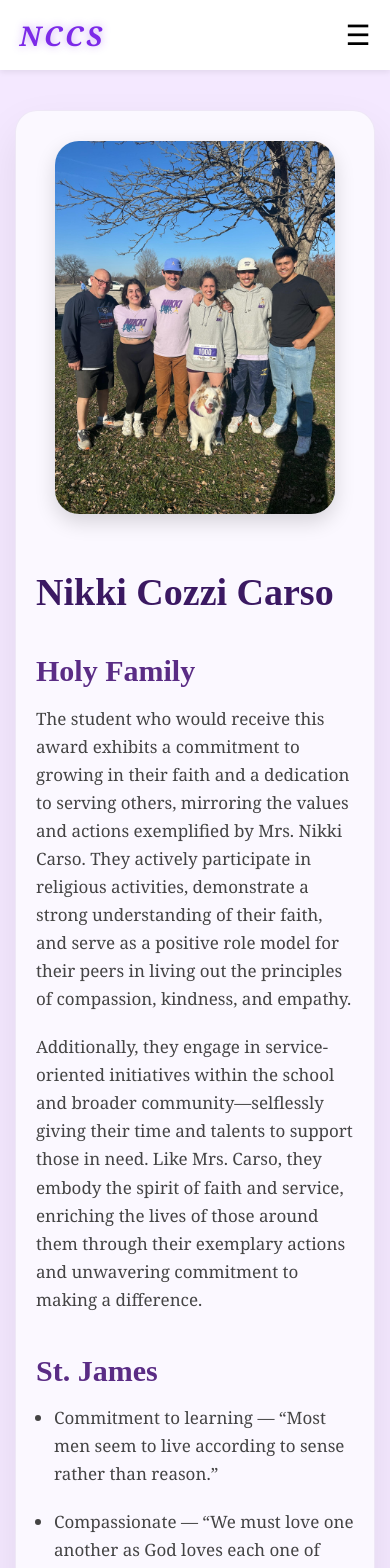
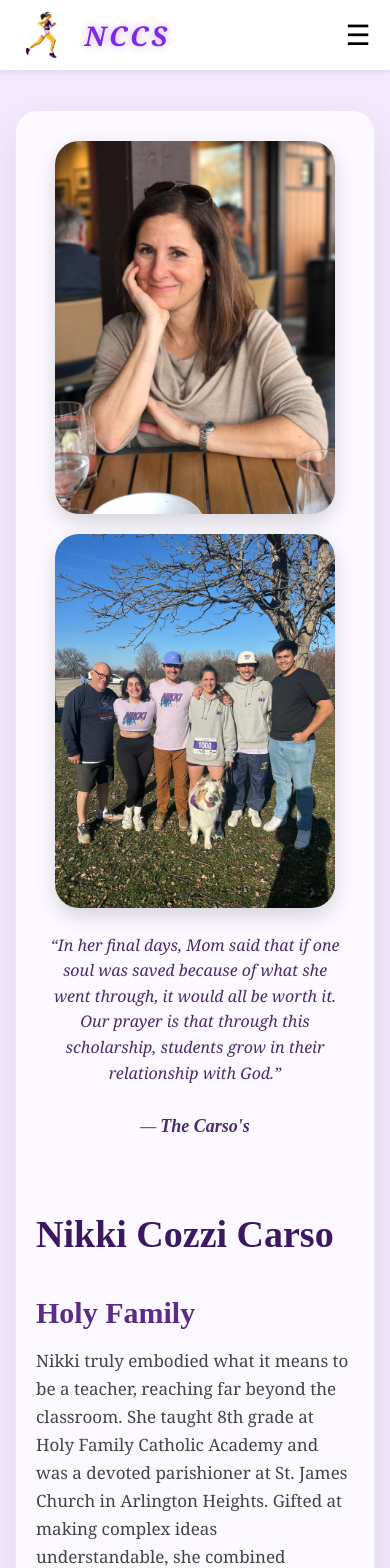
Before and after one commit to DrakeCarso/Nikki-Scholarship-Website, a React (Vite) app: page /about in a window 390 px wide. Shown: the top 1568 px of the page. Built offline with nearby package versions, Linux system fonts and the light colour scheme.

Commit message:
Committing new about us page

```diff
--- a/src/components/Navbar.jsx
+++ b/src/components/Navbar.jsx
@@ -1,6 +1,7 @@
 import { Link } from "react-router-dom";
 import { useState } from "react";
 import "../styles/Navbar.css";
+import NikkiRunning from "../assets/NikkiRunning.jpg"; // <-- NEW IMPORT
 
 export default function Navbar() {
   const [menuOpen, setMenuOpen] = useState(false);
@@ -14,13 +15,17 @@ export default function Navbar() {
 
         {/* LEFT — LOGO */}
         <div className="nav-logo">
-          <Link to="/">NCCS</Link>
+          <Link to="/" className="logo-flex">
+            <img src={NikkiRunning} alt="Nikki Running Logo" className="logo-img" />
+            <span className="logo-text">NCCS</span>
+          </Link>
         </div>
 
         {/* RIGHT — DESKTOP LINKS */}
         <div className="nav-links">
           <Link to="/">Home</Link>
           <Link to="/about">About</Link>
+
           <a
             href={galleryUrl}
             target="_blank"
@@ -29,7 +34,6 @@ export default function Navbar() {
             Gallery
           </a>
 
-          {/* CHANGE HERE */}
           <a
             href={stripeDonateUrl}
             className="donate-btn"
@@ -55,7 +59,6 @@ export default function Navbar() {
           <Link to="/" onClick={() => setMenuOpen(false)}>Home</Link>
           <Link to="/about" onClick={() => setMenuOpen(false)}>About</Link>
 
-          {/* MOBILE GALLERY */}
           <a
             href={galleryUrl}
             onClick={() => setMenuOpen(false)}
@@ -65,7 +68,6 @@ export default function Navbar() {
             Gallery
           </a>
 
-          {/* CHANGE HERE TOO */}
           <a
             href={stripeDonateUrl}
             className="donate-btn mobile-donate"
--- a/src/pages/About.jsx
+++ b/src/pages/About.jsx
@@ -1,6 +1,6 @@
 import "../styles/About.css";
+import NikkiPhoto from "../assets/Nikki.jpg";
 import FamilyPhoto from "../assets/Thecarsos.jpg";
-
 export default function About() {
   return (
     <div className="about-container">
@@ -8,11 +8,29 @@ export default function About() {
 
         {/* LEFT – FAMILY PHOTO */}
         <div className="about-image-wrapper">
-          <img
-            src={FamilyPhoto}
-            alt="The Carso Family"
-            className="about-image"
-          />
+
+  {/* Nikki Main Photo */}
+  <img
+    src={NikkiPhoto}
+    alt="Nikki Cozzi Carso"
+    className="about-image"
+  />
+
+  {/* Family Photo */}
+  <img
+    src={FamilyPhoto}
+    alt="The Carso Family"
+    className="family-image"
+  />
+
+  {/* Quote */}
+  <p className="family-quote">
+    “In her final days, Mom said that if one soul was saved because of what she went through,
+    it would all be worth it. Our prayer is that through this scholarship, students grow in
+    their relationship with God.”
+    <br /><br />
+    — <span className="carso-signature">The Carso's</span>
+  </p>
         </div>
 
         {/* RIGHT – TEXT */}
@@ -21,22 +39,28 @@ export default function About() {
 
           <h2 className="section-header">Holy Family</h2>
           <p>
-            The student who would receive this award exhibits a commitment to growing
-            in their faith and a dedication to serving others, mirroring the values
-            and actions exemplified by Mrs. Nikki Carso. They actively participate
-            in religious activities, demonstrate a strong understanding of their
-            faith, and serve as a positive role model for their peers in living out
-            the principles of compassion, kindness, and empathy.
+            Nikki truly embodied what it means to be a teacher, reaching far beyond the classroom. She taught 8th grade at Holy Family Catholic Academy and was a devoted parishioner at St. James Church in Arlington Heights. Gifted at making complex ideas understandable, she combined intelligence with poise and a genuine eagerness to share knowledge. She was especially passionate about Catholic education, believing it gave students meaningful ways to encounter and engage with God in daily life.
+
+          </p>
+          <p>
+            In February 2020, Nikki passed away from pancreatic cancer. In her final days, she said, “If one soul was saved because of what I went through, it would all be worth it.” Instead of flowers, family and friends were asked to donate toward a scholarship supporting Catholic school education.
+
+          </p>
+          <p>
+Thanks to an outpouring of generosity, the Nikki scholarship was established, awarding $1,000 annually to one student from Holy Family Catholic Academy and one from St. James Catholic School. Teachers nominate students who are active in their faith, demonstrate a deep understanding of their beliefs, and show compassion, kindness, and empathy. They are committed learners, independent thinkers, and active in service both in and out of school. Their actions reflect a dedication to using their talents to positively impact the community and inspire those around them.
+Though the scholarship represents only one aspect of Nikki’s life, it carries forward her legacy.
+
           </p>
 
           <p>
-            Additionally, they engage in service-oriented initiatives within the
-            school and broader community—selflessly giving their time and talents to
-            support those in need. Like Mrs. Carso, they embody the spirit of faith
-            and service, enriching the lives of those around them through their
-            exemplary actions and unwavering commitment to making a difference.
+To date, four remarkable students from Holy Family and St. James have received the award, demonstrating faith, character, and service. With ongoing support,
+we hope this tradition will continue for years to come.
           </p>
 
+          <p>
+John 11:4 “When he heard this, Jesus said: This sickness will not end in death. No, it is for God’s glory so that God’s Son may be glorified through it.”
+
+          </p>
           <h2 className="section-header">St. James</h2>
           <ul>
             <li>
--- a/src/pages/Home.jsx
+++ b/src/pages/Home.jsx
@@ -13,38 +13,32 @@ export default function Home() {
         </h1>
 
         <p>
-          Join us for the NCCS 5K, a fun and family-friendly event open to
-          runners, walkers, and canicrossers* (yes—bring your dog along!).
-          Whether you’re chasing a personal best, enjoying a morning stroll,
-          or letting your pup lead the way, there’s a place for you at the
-          starting line.
+          Thank you for joining us for our fun family-friendly event open to
+          runners, walkers, and canicrossers* (yes—people brought their dogs!).
+          Whether participants were chasing a personal best,
+          enjoying a morning stroll, or letting their pups lead the way,
+          there was a place for everyone at the starting line.
         </p>
 
         <p>
           All proceeds support the Nikki Cozzi-Carso Scholarship Fund, which
-          provides financial aid to local Catholic school students. The fund
-          helps continue Nikki’s legacy by ensuring children in our community
+          provides financial aid to local Catholic school students. The funds
+          help continue Nikki’s legacy by ensuring children in our community
           have access to a faith-based education rooted in academic excellence,
           compassion, and service.
         </p>
 
-        <h2>Race Highlights Include:</h2>
+        <h2>Race Highlights Included:</h2>
 
         <ul>
           <li>Scenic 5K trail (paved option available)</li>
           <li>Canicross-friendly course for you and your dog</li>
           <li>Awards for top finishers (both two- and four-legged!)</li>
           <li>Post-race refreshments &amp; community fun</li>
-          <li>
-            Merch for all participants registered by Oct 1st
-            <span style={{ fontSize: "0.9rem", marginLeft: "4px" }}>
-              **Category dependent
-            </span>
-          </li>
         </ul>
 
         <p>
-          Come run, walk, or chase tail—all for a great cause.
+          Thank you to those who ran, walked, and canicrossed all for a great cause!
         </p>
 
       </div>
--- a/src/styles/About.css
+++ b/src/styles/About.css
@@ -19,16 +19,18 @@
   box-shadow: 0 20px 45px rgba(0, 0, 0, 0.08);
   align-items: flex-start;
   animation: fadeInUp 0.7s ease-out forwards;
-  opacity: 0; /* ensures animation actually runs */
+  opacity: 0;
 }
 
-/* IMAGE SECTION */
+/* LEFT COLUMN — IMAGES & QUOTE */
 .about-image-wrapper {
   flex: 1;
   display: flex;
-  justify-content: center;
+  flex-direction: column;
+  align-items: center;
 }
 
+/* MAIN PHOTO */
 .about-image {
   width: 100%;
   max-width: 450px;
@@ -36,7 +38,35 @@
   object-fit: cover;
   border-radius: 32px;
   box-shadow: 0 12px 30px rgba(0, 0, 0, 0.15);
-  transform: translateY(-10px); /* softened raise */
+  transform: translateY(-10px);
+}
+
+/* FAMILY PHOTO */
+.family-image {
+  width: 100%;
+  max-width: 450px;
+  margin-top: 100px;
+  border-radius: 24px;
+  object-fit: cover;
+  box-shadow: 0 10px 26px rgba(0, 0, 0, 0.12);
+}
+
+/* QUOTE BLOCK */
+.family-quote {
+  max-width: 450px;
+  margin-top: 25px;
+  font-style: italic;
+  font-family: Georgia, serif;
+  font-size: 18px;
+  line-height: 1.75;
+  color: #4a2c6a;
+  text-align: center;
+}
+
+.carso-signature {
+  font-weight: 600;
+  font-family: "Playfair Display", serif;
+  font-size: 20px;
 }
 
 /* TEXT BLOCK */
@@ -48,7 +78,7 @@
 .about-title {
   font-family: 'Playfair Display', serif;
   font-size: 54px;
-  font-weight: 600; /* softened boldness */
+  font-weight: 600;
   color: #3b1962;
   margin-bottom: 35px;
 }
@@ -67,7 +97,7 @@
   font-size: 20px;
   line-height: 1.85;
   margin-bottom: 20px;
-  color: #444; /* softer contrast */
+  color: #444;
 }
 
 .about-text ul {
@@ -102,7 +132,8 @@
     align-items: center;
   }
 
-  .about-image {
+  .about-image,
+  .family-image {
     max-width: 280px;
     width: 100%;
     margin: 0 auto;
@@ -111,14 +142,24 @@
     transform: translateY(0);
   }
 
+  .family-image {
+    margin-top: 20px;
+  }
+
+  .family-quote {
+    font-size: 16px;
+    line-height: 1.6;
+    max-width: 300px;
+  }
+
+  .carso-signature {
+    font-size: 18px;
+  }
+
   .about-title {
     font-size: 38px;
     margin-bottom: 20px;
     text-align: left;
-  }
-
-  .about-text {
-    flex: unset;
   }
 
   .about-text p,
--- a/src/styles/Navbar.css
+++ b/src/styles/Navbar.css
@@ -22,17 +22,30 @@ body {
   padding: 0 1.2rem;
 }
 
-/* Logo */
-.nav-logo a {
+/* LOGO WRAPPER */
+.logo-flex {
+  display: flex;
+  align-items: center;
+  gap: 20px;
+  text-decoration: none;
+}
+
+/* LOGO IMAGE */
+.logo-img {
+  height: 60px;
+  width: auto;
+  object-fit: contain;
+}
+
+/* LOGO TEXT */
+.logo-text {
   color: #7c2ae8;
   font-size: 32px;
   font-weight: 700;
-  text-decoration: none;
   font-family: "Georgia";
   font-style: italic;
+  letter-spacing: 3px;
   text-shadow: 0 0 8px rgba(124, 42, 232, 0.4);
-  text-decoration: none;
-  letter-spacing: 3px;
 }
 
 /* Desktop links */
@@ -50,7 +63,7 @@ body {
 }
 
 .nav-links a:hover {
-  color: #5a3db9;  /* purple hover */
+  color: #5a3db9;
 }
 
 /* Donate button */
@@ -67,39 +80,27 @@ body {
   background: #6932c0;
 }
 
-/* ================= MOBILE MENU ================= */
+/* MOBILE MENU */
 .hamburger {
   display: none;
   font-size: 28px;
   cursor: pointer;
 }
 
-/* Dropdown container */
 .mobile-menu {
   display: none;
 }
 
+/* MOBILE STYLES */
 @media (max-width: 768px) {
 
+  .nav-inner {
+    display: flex;
+    justify-content: space-between;
+    align-items: center;
+    width: 90%;
+  }
 
-  /* LOGO */
-.nav-logo a {
-  font-size: 1.7rem;
-  font-weight: 700;
-  font-style: italic;
-  color: #7c2ae8;                  /* Purple */
-  text-shadow: 0 0 8px rgba(124, 42, 232, 0.4);
-  text-decoration: none;
-  letter-spacing: 3px;
-}
-
-/* Align navbar left + right */
-.nav-inner {
-  display: flex;
-  justify-content: space-between;
-  align-items: center;
-  width: 90%;
-}
   .nav-links {
     display: none;
   }
@@ -108,7 +109,15 @@ body {
     display: block;
   }
 
-  /* Fancy dropdown card */
+  /* mobile logo image smaller */
+  .logo-img {
+    height: 60px;
+  }
+
+  .logo-text {
+    font-size: 1.7rem;
+  }
+
   .mobile-menu {
     display: block;
     background: white;
@@ -136,12 +145,12 @@ body {
   .mobile-menu .donate-btn {
     margin-top: 1rem;
     width: 100%;
+    display: block;
     text-align: center;
-    display: block;
   }
 }
 
-/* Smooth dropdown animation */
+/* Smooth animation */
 @keyframes slideDown {
   from {
     opacity: 0;
```
Also changed, not shown: src/assets/Nikki.jpg (added), src/assets/NikkiRunning.jpg (added).
